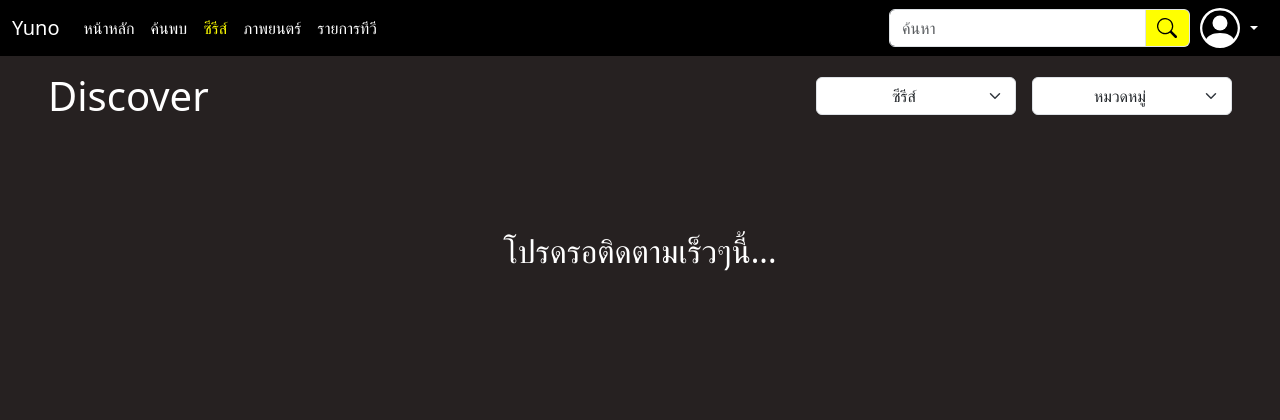
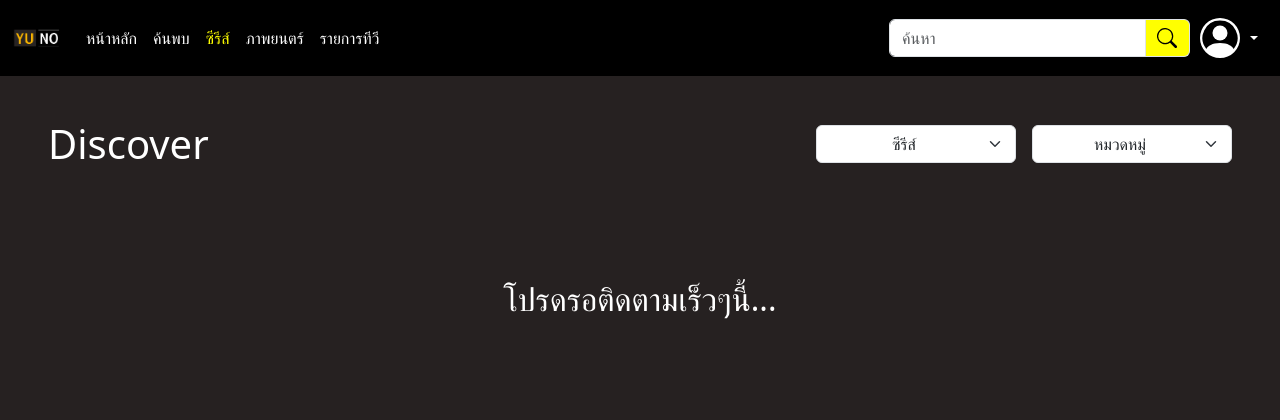
Before and after one commit to Punbomz/Yuno-Streaming, a PHP site: page /discover.php?t=1 in a window 1280 px wide. Shown: the top 420 px of the page. Run offline with PHP 8.4, Linux system fonts and the light colour scheme; a user stored in the database is signed in; data comes from the database, SQL or seed files in the repository; data that the repository does not hold is empty.

Commit message:
final fixed

```diff
--- a/discover.php
+++ b/discover.php
@@ -230,11 +230,11 @@
         $result_srch  = mysqli_query($dbcon, $sql_srch);
     ?>
 
-    <div class="row align-items-center justify-content-between mb-3">
-        <div class="col-auto">
+    <div class="row align-items-center justify-content-between mb-3 mt-5">
+        <div class="col-auto mt-5">
             <h1 class="mb-0">Discover</h1>
         </div>
-        <div class="col-auto d-flex gap-3">
+        <div class="col-auto d-flex gap-3 mt-5">
             <select name="t" class="form-select text-center" style="width: 200px;"
                 onchange="window.location.href='discover.php?srch=<?php echo $_GET['srch']; ?>&g=<?php echo $_GET['g']; ?>&t=' + this.value;">
                 <option value="">ประเภท</option>
--- a/history.php
+++ b/history.php
@@ -159,11 +159,11 @@
 <body class="dark-bg">
     <?php require('navbar.php') ?>
 
-    <div class="history-header dark-bg" >
+    <div class="history-header dark-bg mt-2" >
         <h1>History</h1>
     </div>
 
-    <div class="history-scroll">
+    <div class="history-scroll mt-5">
     <?php foreach ($media_items as $item) { ?>
         <div class="history-item poster" style="height: 250px;" data-bs-toggle="modal" data-bs-target="#movieModal" onclick="fetchMediaData(<?php echo $item['media_id']; ?>);">
         <img src="img/media/posters/<?php echo $item['media_img']; ?>" style="width: auto;" alt="<?php echo htmlspecialchars($item['media_title']); ?>">
--- a/index.php
+++ b/index.php
@@ -212,7 +212,7 @@
                         </div>
                     </div>
                 <?php } else { ?>
-                    <h1 class="text-center">ยินดีต้อนรับเข้าสู่ Yuno!</h1>
+                    <h1 class="text-center mt-3">ยินดีต้อนรับเข้าสู่ Yuno!</h1>
                 <?php } ?>
                 </div>
             </div>
--- a/navbar.php
+++ b/navbar.php
@@ -14,14 +14,14 @@
 
       <!-- ชื่อแบรนด์ตรงกลาง -->
       <div class="mx-auto">
-        <a class="navbar-brand text-white" href="index.php">Yuno</a>
+        <a class="navbar-brand text-white" href="index.php"><img src="img/Logo.png" style="width: auto; height: 50px;"></a>
       </div>
 
       <!-- ช่องว่างขวาเพื่อบาลานซ์กับปุ่ม back -->
       <div style="width: 36px; margin: 0 1rem;"></div>
     </div>
     <?php } else { ?>
-      <a class="navbar-brand text-white" href="index.php">Yuno</a>
+      <a class="navbar-brand text-white" href="index.php"><img src="img/Logo.png" style="width: auto; height: 50px;"></a>
       <button class="navbar-toggler" type="button" data-bs-toggle="collapse" data-bs-target="#navbarSupportedContent" aria-controls="navbarSupportedContent" aria-expanded="false" aria-label="Toggle navigation">
         <span class="navbar-toggler-icon"></span>
       </button>
@@ -69,7 +69,7 @@
         ?>
           <div style="margin-right: 10px;">
             <?php if($row['user_img']!='-') { ?>
-              <img src="img/profile/<?php echo $row['user_img']; ?>" class="img-thumbnail" style="width: 40px; height: 40px;">
+              <img src="img/profile/<?php echo $row['user_img']; ?>" class="rounded-5" style="width: 40px; height: 40px; object-fit: cover;">
             <?php } else { ?>
               <svg xmlns="http://www.w3.org/2000/svg" width="40" height="40" fill="white" class="bi bi-person-circle" viewBox="0 0 16 16">
                 <path d="M11 6a3 3 0 1 1-6 0 3 3 0 0 1 6 0"/>
--- a/profile.php
+++ b/profile.php
@@ -23,7 +23,7 @@
         $row = mysqli_fetch_assoc($result);
       ?>
 
-    <div class="container justify-content-center text-center mt-5">
+    <div class="container justify-content-center text-center" style="margin-top: 100px;">
       <h1>โปรไฟล์</h1>
 
       <div class="container justify-content-center mt-5">
@@ -31,7 +31,7 @@
           <div class="col">
             <div class="row justify-content-center mb-2">
               <?php if($row['user_img']!='-') { ?>
-                <img src="img/profile/<?php echo $row['user_img']; ?>" class="rounded-3 img-thumbnail" alt="Profile" style="width: 250px; height: 250px; object-fit: cover;">
+                <img src="img/profile/<?php echo $row['user_img']; ?>" class="rounded-5" alt="Profile" style="width: 250px; height: 250px; object-fit: cover;">
               <?php } else { ?>
                 <svg xmlns="http://www.w3.org/2000/svg" width="150" height="150" fill="white" class="bi bi-person-circle" viewBox="0 0 16 16">
                   <path d="M11 6a3 3 0 1 1-6 0 3 3 0 0 1 6 0"/>
--- a/profile_edit.php
+++ b/profile_edit.php
@@ -25,7 +25,7 @@
         $row = mysqli_fetch_assoc($result);
       ?>
 
-    <div class="container justify-content-center text-center mt-5">
+    <div class="container justify-content-center text-center" style="margin-top: 100px;">
       <h1>แก้ไขโปรไฟล์</h1>
 
       <div class="container justify-content-center mt-5">
--- a/watchlist.php
+++ b/watchlist.php
@@ -157,11 +157,11 @@
     <body class="dark-bg">
         <?php require('navbar.php') ?>
 
-        <div class="watchlist-header dark-bg" >
+        <div class="watchlist-header dark-bg mt-2">
             <h1>Watchlist</h1>
         </div>
 
-        <div class="watchlist-scroll">
+        <div class="watchlist-scroll mt-5">
             <?php foreach ($media_items as $item) { ?>
                 <div class="watchlist-item poster" style="height: 250px;" data-bs-toggle="modal" data-bs-target="#movieModal" onclick="fetchMediaData(<?php echo $item['media_id']; ?>);">
                     <img src="img/media/posters/<?php echo $item['media_img']; ?>" style="width: auto;" alt="<?php echo htmlspecialchars($item['media_title']); ?>">
```
Also changed, not shown: img/profile/1746735900_9_profile.jpg (added).
